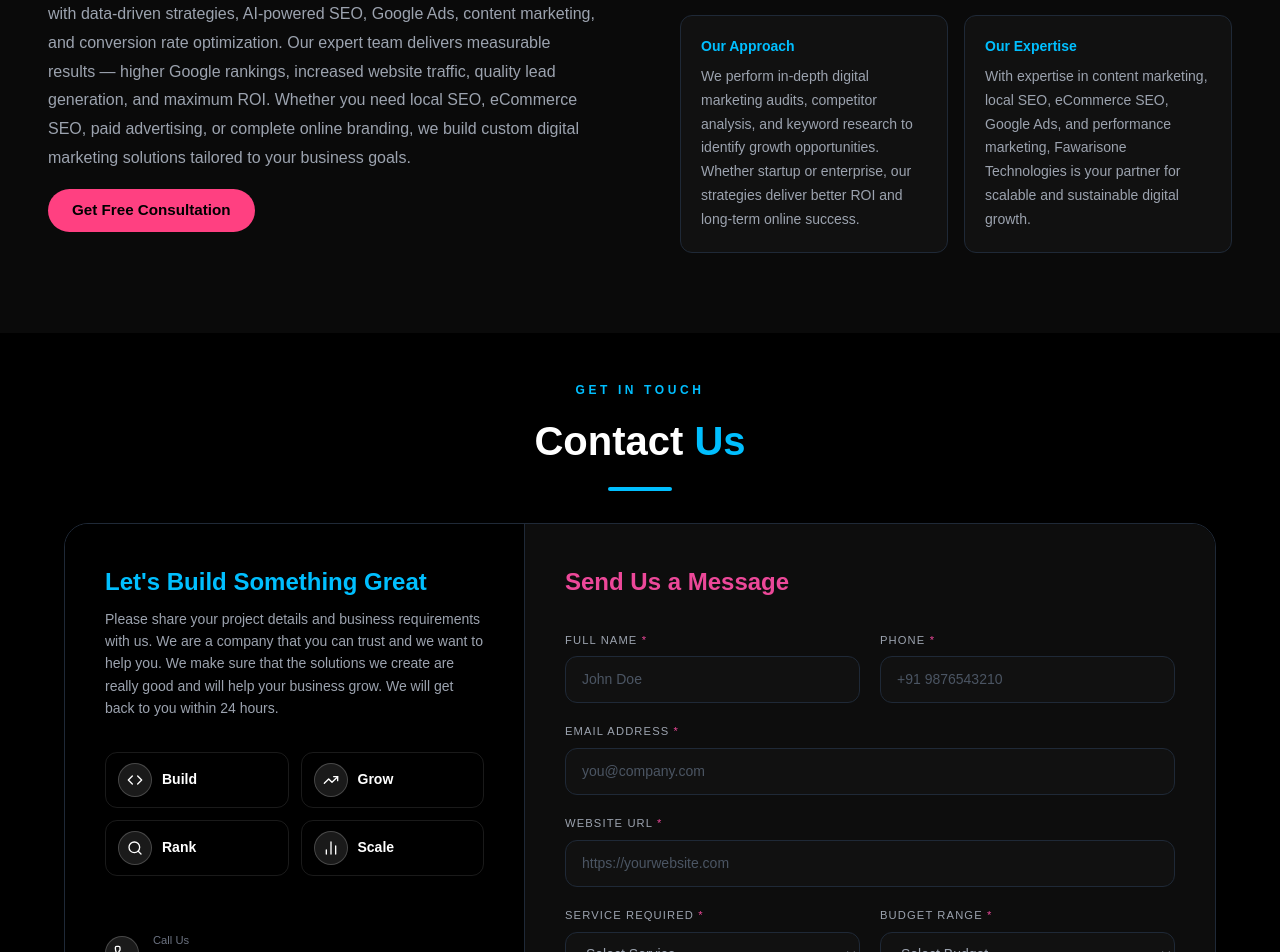
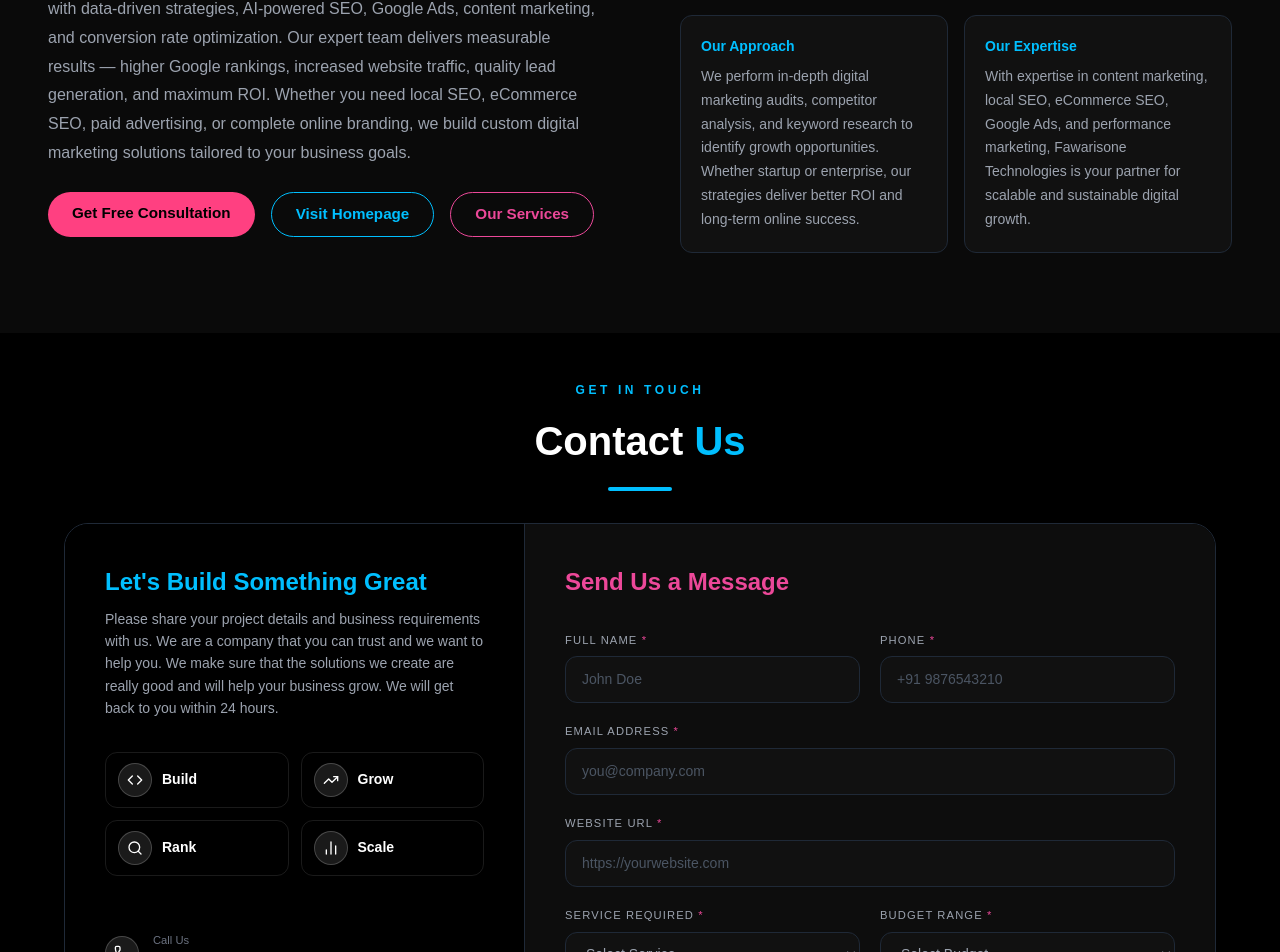
Before and after one commit to fawarisonetechnologies-oss/Fawarisone, a Next.js app: page /about in a window 1280 px wide. Shown: the part 1378-2330 px from the top of the page. Built offline with nearby package versions, Linux system fonts and the light colour scheme.

Commit message:
feat: add internal links to homepage from about, contact, services pages for SEO & AI search authority

```diff
--- a/src/app/about/page.tsx
+++ b/src/app/about/page.tsx
@@ -1,6 +1,7 @@
 import AboutHero from "@/components/AboutHero";
 import AboutFaq from "@/components/AboutFaq";
 import ContactSection from "@/components/ContactSection";
+import Link from "next/link";
 import "./about.css";
 
 export default function AboutPage() {
@@ -50,6 +51,7 @@ export default function AboutPage() {
             <p className="about-content-desc">
               Fawarisone Technologies is India&apos;s leading digital marketing company specializing in SEO, PPC, social media marketing, website development, and performance marketing. We help startups, SMBs, and enterprises grow online with data-driven strategies, AI-powered SEO, Google Ads, content marketing, and conversion rate optimization. Our expert team delivers measurable results — higher Google rankings, increased website traffic, quality lead generation, and maximum ROI. Whether you need local SEO, eCommerce SEO, paid advertising, or complete online branding, we build custom digital marketing solutions tailored to your business goals.
             </p>
+            <div className="flex gap-4 flex-wrap mt-2">
               <a
                 href="https://wa.me/919540003620"
                 target="_blank"
@@ -58,6 +60,13 @@ export default function AboutPage() {
               >
                 Get Free Consultation
               </a>
+              <Link href="/" className="about-content-btn" style={{ background: "transparent", border: "1px solid #00bfff", color: "#00bfff" }}>
+                Visit Homepage
+              </Link>
+              <Link href="/services" className="about-content-btn" style={{ background: "transparent", border: "1px solid #ec4899", color: "#ec4899" }}>
+                Our Services
+              </Link>
+            </div>
           </div>
           <div className="about-content-right">
             <div className="about-content-box">
--- a/src/app/contact/page.tsx
+++ b/src/app/contact/page.tsx
@@ -3,6 +3,7 @@
 import { useState, useEffect } from "react";
 import { Globe, FileText, ShoppingCart, Palette, Smartphone, Wind, Wrench, Code, Video, Film, Clapperboard, Sparkles, Pen, Share2, Play, TrendingUp, Search, BookOpen, Users, MousePointerClick, Mail, Megaphone, Star, BarChart2 } from "lucide-react";
 import ContactSection from "@/components/ContactSection";
+import Link from "next/link";
 import "./contact.css";
 
 const allServices = [
@@ -79,8 +80,10 @@ export default function ContactPage() {
         </h1>
         <p className="contact-hero-desc">
           Looking for professional SEO services, Google Ads PPC management,
-          AI powered SEO, or modern website development? Fawarisone Technologies
-          helps businesses grow with powerful digital solutions.
+          AI powered SEO, or modern website development? <Link href="/" className="text-[#00bfff] hover:underline">Fawarisone Technologies</Link>{" "}
+          helps businesses grow with powerful digital solutions.{" "}
+          <Link href="/services" className="text-[#ec4899] hover:underline">Explore our services</Link> or{" "}
+          <Link href="/about" className="text-[#00bfff] hover:underline">learn more about us</Link>.
         </p>
         <a
           href="https://wa.me/919540003620"
--- a/src/app/services/page.tsx
+++ b/src/app/services/page.tsx
@@ -1,4 +1,5 @@
 import { TrendingUp, MousePointerClick, Code, Megaphone, ArrowUpRight, ShoppingBag, Stethoscope, Banknote, GraduationCap, Cloud, Home as HomeIcon, ConciergeBell, Car, Brush, Wind, Zap, Atom, Layers, Server, Database, Flame } from "lucide-react";
+import Link from "next/link";
 import dynamic from "next/dynamic";
 import ServicesHero from "@/components/ServicesHero";
 import "./services.css";
@@ -392,6 +393,8 @@ export default function ServicesPage() {
           <p>
             Partner with India&apos;s leading digital marketing agency for SEO, PPC, website
             development, and social media marketing. Get a free consultation today.
+            <br />
+            <Link href="/" className="text-[#00bfff] hover:underline text-sm mt-2 inline-block">← Back to Homepage</Link>
           </p>
           <a
             href="https://wa.me/919540003620"
```
Lines whose indentation alone changed are shown as unchanged.
